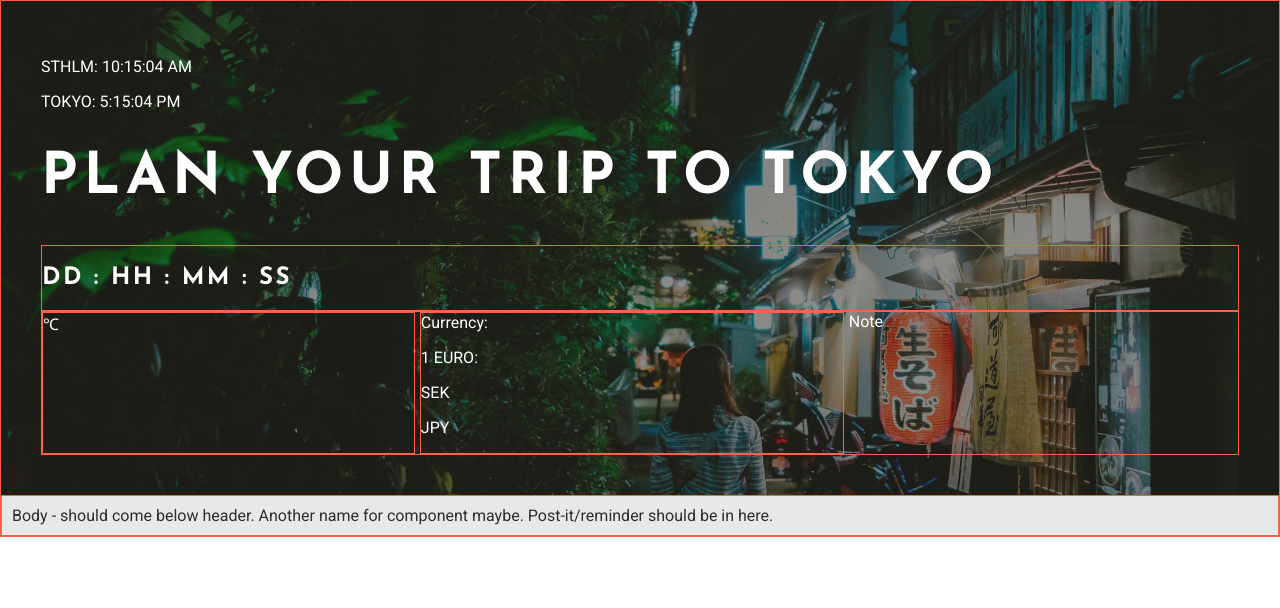
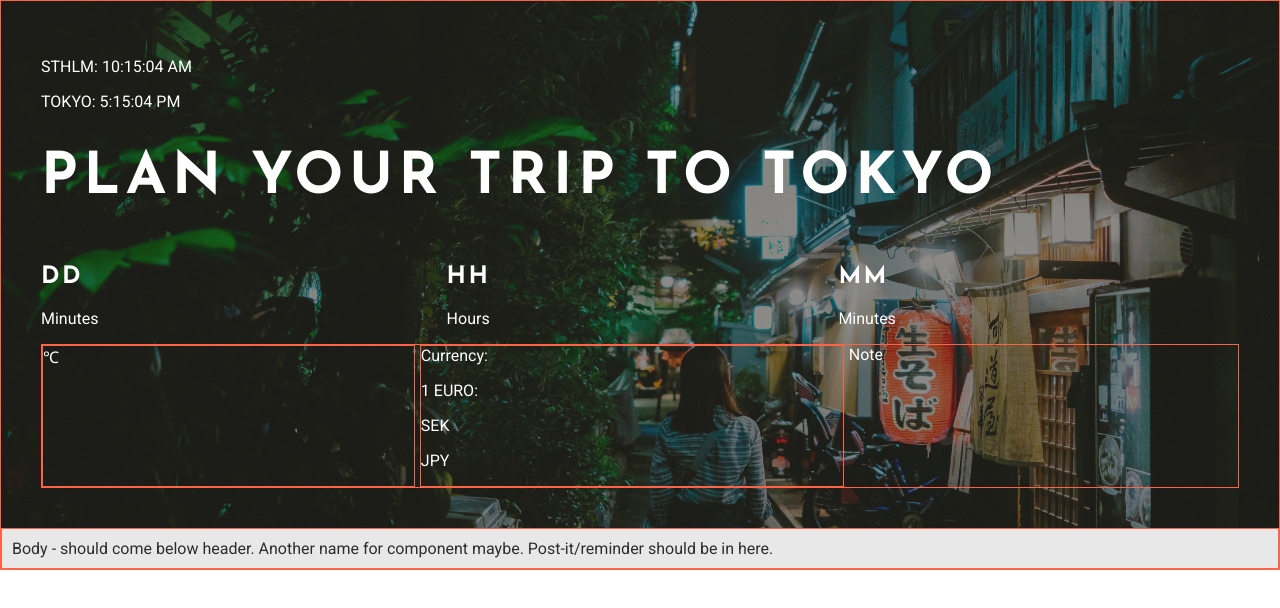
Before and after one commit to uddesson/travel-planner, a React (Create React App) app: page / in a window 1280 px wide. Shown: the top 608 px of the page. Built offline with nearby package versions, Linux system fonts and the light colour scheme; no server answers.

Commit message:
Add seperate CountDown components

```diff
--- a/src/components/CountDown.js
+++ b/src/components/CountDown.js
@@ -1,14 +1,26 @@
 import React from 'react';
+import Days from './Days';
+import Hours from './Hours';
+import Minutes from './Minutes';
 
-class CountDown extends React.Component{
+function CountDown(props){
 
-    render(){
+    // Ideas for now. This state maybe needs to be able to change elsewhere
+    // state = {
+    //     daysLeft: '',
+    //     hoursLeft: '',
+    //     minutesLeft: ''
+    // }
+
         return(
-            <div className="testborder u-center">
-                <h2>DD : HH : MM : SS</h2>
+            <div className="u-center">
+                <div className="grid">
+                    <Days />
+                    <Hours />
+                    <Minutes />
+                </div>
             </div>
         );
-    }
 }
 
 export default CountDown;
--- /dev/null
+++ b/src/components/Days.js
@@ -0,0 +1,12 @@
+import React from 'react';
+
+function Days(){
+    return(
+        <div className="header__countdown-box">
+            <h2>DD</h2>
+            <p>Minutes</p>
+        </div>
+    );
+}
+
+export default Days;
--- /dev/null
+++ b/src/components/Hours.js
@@ -0,0 +1,12 @@
+import React from 'react';
+
+function Hours(){
+    return(
+        <div className="header__countdown-box">
+            <h2>HH</h2>
+            <p>Hours</p>
+        </div>
+    );
+}
+
+export default Hours;
--- /dev/null
+++ b/src/components/Minutes.js
@@ -0,0 +1,12 @@
+import React from 'react';
+
+function Minutes(){
+    return(
+        <div className="header__countdown-box">
+            <h2>MM</h2>
+            <p>Minutes</p>
+        </div>
+    );
+}
+
+export default Minutes;
```
